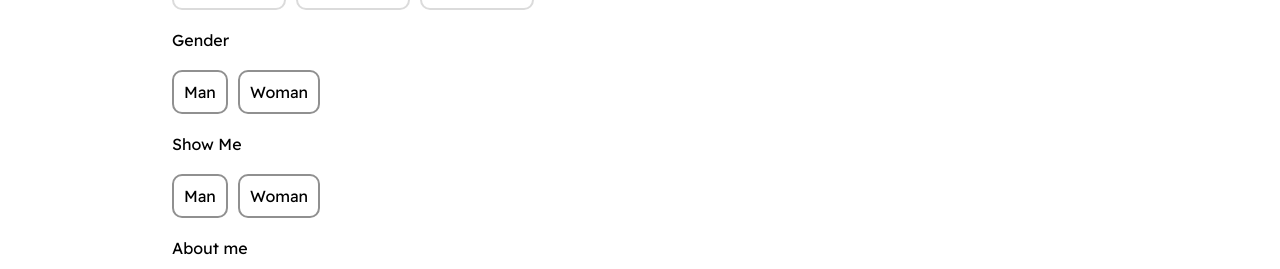
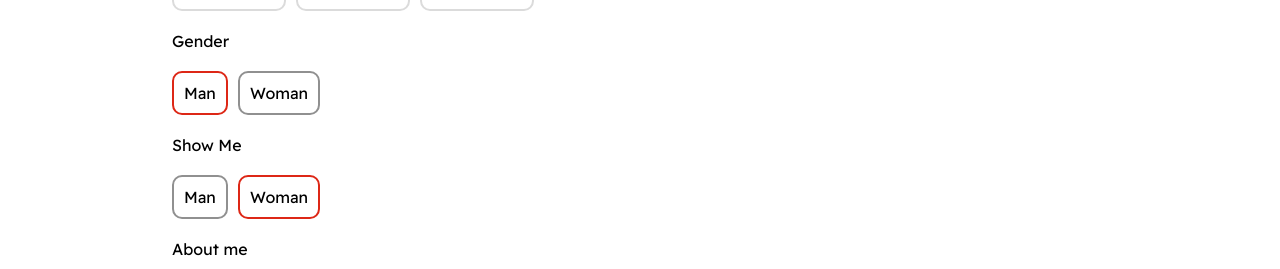
Before and after one commit to BonJenn/yinglev4, a React (Create React App) app: page /onboarding in a window 1280 px wide. Shown: the part 394-663 px from the top of the page. Built offline with nearby package versions, Linux system fonts and the light colour scheme.

Commit message:
Fixed gender identity and gender preference inputs

```diff
--- a/src/index.css
+++ b/src/index.css
@@ -145,6 +145,10 @@ nav .logo-container .logo {
 
 /* --- Onboarding Page ----- */
 
+.onboarding {
+  border-top: solid 1px rgb(213,213,213);
+}
+
 .onboarding form {
   display: flex;
   justify-content: center;
@@ -217,3 +221,7 @@ nav .logo-container .logo {
 .onboarding form input[type="submit"]:active {
   background-color: rgb(226,115,115);
 }
+
+.onboarding form .photo-container {
+  width: 100%;
+}
--- a/src/pages/Onboarding.js
+++ b/src/pages/Onboarding.js
@@ -101,26 +101,25 @@ const Onboarding = () => {
                         <label>Gender</label>
                         <div className="multiple-input-container">
 
-                            <label htmlFor="man-gender-identity">Man</label>
                             <input
                                 id="man-gender-identity"
                                 type="radio"
                                 name="gender_identity"
-                                    value={"man"}
+                                value="man"
                                 onChange={handleChange}
-                                    checked={formData.gender_identity === "Man"}
+                                checked={formData.gender_identity === "man"}
                             />
+                            <label htmlFor="man-gender-identity">Man</label>
 
-
-                            <label htmlFor="woman-gender-identity">Woman</label>
                             <input
                                 id="woman-gender-identity"
                                 type="radio"
                                 name="gender_identity"
-                                    value={"woman"}
+                                value="woman"
                                 onChange={handleChange}
-                                    checked={formData.gender_identity === "Woman"}
+                                checked={formData.gender_identity === "woman"}
                             />
+                            <label htmlFor="woman-gender-identity">Woman</label>
 
                         </div>
 
@@ -128,27 +127,25 @@ const Onboarding = () => {
                         <label>Show Me</label>
                         <div className="multiple-input-container">
 
-                            <label htmlFor="man-gender-interest">Man</label>
                             <input
                                 id="man-gender-interest"
                                 type="radio"
                                 name="gender_interest"
-                                value={"man"}
+                                value="man"
                                 onChange={handleChange}
                                 checked={formData.gender_interest === "man"}
                             />
+                            <label htmlFor="man-gender-interest">Man</label>
 
-
-
-                            <label htmlFor="woman-gender-interest">Woman</label>
                             <input
                                 id="woman-gender-interest"
                                 type="radio"
                                 name="gender_interest"
-                                value={"woman"}
+                                value="woman"
                                 onChange={handleChange}
                                 checked={formData.gender_interest === "woman"}
                             />
+                            <label htmlFor="woman-gender-interest">Woman</label>
 
                         </div>
 
```
Lines whose indentation alone changed are shown as unchanged.
